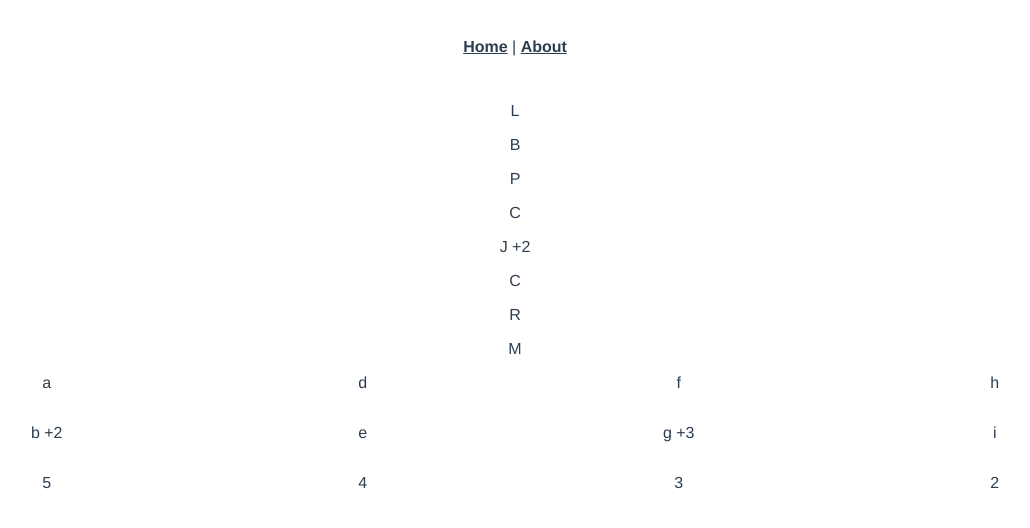
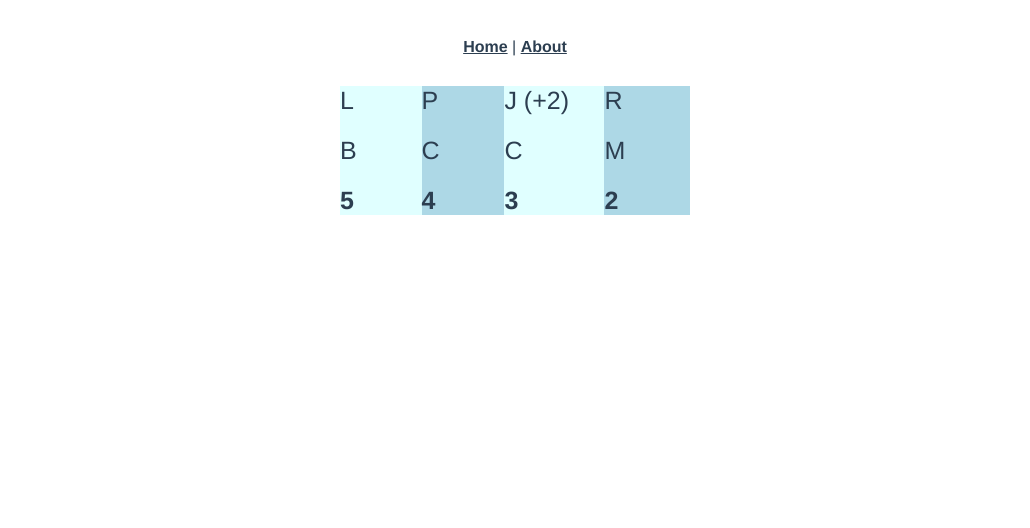
Before and after one commit to Timothy-Sikes/websocket-playground, a Vue app in the folder wordsy/: page /#/game in a window 1280 px wide. Shown: the top 528 px of the page, without its empty margins (125-1155 px from the left). Built offline with nearby package versions, Linux system fonts and the light colour scheme.

Commit message:
Align items in grid with flexbox.

```diff
--- a/wordsy/src/components/Board.vue
+++ b/wordsy/src/components/Board.vue
@@ -1,32 +1,40 @@
 <template>
   <div class="board">
-    <card
-      v-for="item in board"
-      v-bind:key="item.guid"
-      v-bind:letter="item.letter"
-      v-bind:bonus="item.bonus" />
-
     <div class="board2">
+      <div class="boardOuterContainer">
         <div class="boardContainer">
           <div class="boardColumn">
-          <span class="flexItemColumn"> a </span>
-          <span class="flexItemColumn"> b +2 </span>
-          <span class="flexItemColumn"> 5 </span>
+            <CardRow
+              v-bind:letter1="board[0].letter"
+              v-bind:bonus1="board[0].bonus"
+              v-bind:letter2="board[1].letter"
+              v-bind:bonus2="board[1].bonus"
+              v-bind:value=5 />
           </div>
           <div class="boardColumn">
-          <span class="flexItemColumn"> d </span>
-          <span class="flexItemColumn"> e </span>
-          <span class="flexItemColumn"> 4 </span>
+            <CardRow
+              v-bind:letter1="board[2].letter"
+              v-bind:bonus1="board[2].bonus"
+              v-bind:letter2="board[3].letter"
+              v-bind:bonus2="board[3].bonus"
+              v-bind:value=4 />
           </div>
           <div class="boardColumn">
-          <span class="flexItemColumn"> f </span>
-          <span class="flexItemColumn"> g +3 </span>
-          <span class="flexItemColumn"> 3 </span>
+            <CardRow
+              v-bind:letter1="board[4].letter"
+              v-bind:bonus1="board[4].bonus"
+              v-bind:letter2="board[5].letter"
+              v-bind:bonus2="board[5].bonus"
+              v-bind:value=3 />
           </div>
           <div class="boardColumn">
-          <span class="flexItemColumn"> h </span>
-          <span class="flexItemColumn"> i </span>
-          <span class="flexItemColumn"> 2 </span>
+            <CardRow
+              v-bind:letter1="board[6].letter"
+              v-bind:bonus1="board[6].bonus"
+              v-bind:letter2="board[7].letter"
+              v-bind:bonus2="board[7].bonus"
+              v-bind:value=2 />
+          </div>
         </div>
       </div>
     </div>
@@ -35,7 +43,7 @@
 
 <script>
 
-import Card from "@/components/Card.vue";
+import CardRow from "@/components/CardRow.vue";
 
 export default {
   name: "Board",
@@ -43,7 +51,7 @@ export default {
     board: Array
   },
   components: {
-    Card
+    CardRow
   }
 };
 </script>
@@ -58,14 +66,29 @@ export default {
     align-items: start;
   }
 
+  .boardOuterContainer {
+    max-width: 500px;
+    min-width: 350px;
+    display: inline-block;
+    font-size: 25px;
+    font: bold;
+  }
+
   .boardColumn {
     display: flex;
     flex-direction: column;
     flex-wrap: nowrap;
     flex-grow: 1;
+    align-items: baseline;
+    max-width: 100px;
+    min-width: 75px;
   }
-  .flexItemColumn {
-    flex-grow: 1;
-    flex-basis: 50px;
+
+  .boardColumn:nth-child(even) {
+    background: lightblue;
+  }
+
+  .boardColumn:nth-child(odd) {
+    background: lightcyan;
   }
 </style>
--- a/wordsy/src/components/CardRow.vue
+++ b/wordsy/src/components/CardRow.vue
@@ -1,11 +1,14 @@
 <template>
   <div class="cardRow">
-    <p>
-      {{letter1}} {{bonus1 ? "+" + bonus1 : ""}}
-      {{letter2}} {{bonus2 ? "+" + bonus2 : ""}}
-      {{letter3}} {{bonus3 ? "+" + bonus3 : ""}}
-      {{letter4}} {{bonus4 ? "+" + bonus4 : ""}}
-    </p>
+    <span class="flexItemColumn">
+      {{letter1}} {{bonus1 ? "(+" + bonus1 + ")" : ""}}
+    </span>
+    <span class="flexItemColumn">
+      {{letter2}} {{bonus2 ? "(+" + bonus2 + ")" : ""}}
+    </span>
+    <span class="value">
+      {{value}}
+    </span>
   </div>
 </template>
 
@@ -17,13 +20,20 @@ export default {
     bonus1: Number,
     letter2: String,
     bonus2: Number,
-    letter3: String,
-    bonus3: Number,
-    letter4: String,
-    bonus4: Number,
+    value: Number
   }
 };
 </script>
 
 <style scoped>
+  .flexItemColumn {
+    flex-grow: 1;
+    flex-basis: 50px;
+  }
+  .cardRow {
+    display: contents;
+  }
+  .value {
+    font-weight: bolder;
+  }
 </style>
```
Lines whose indentation alone changed are shown as unchanged.
